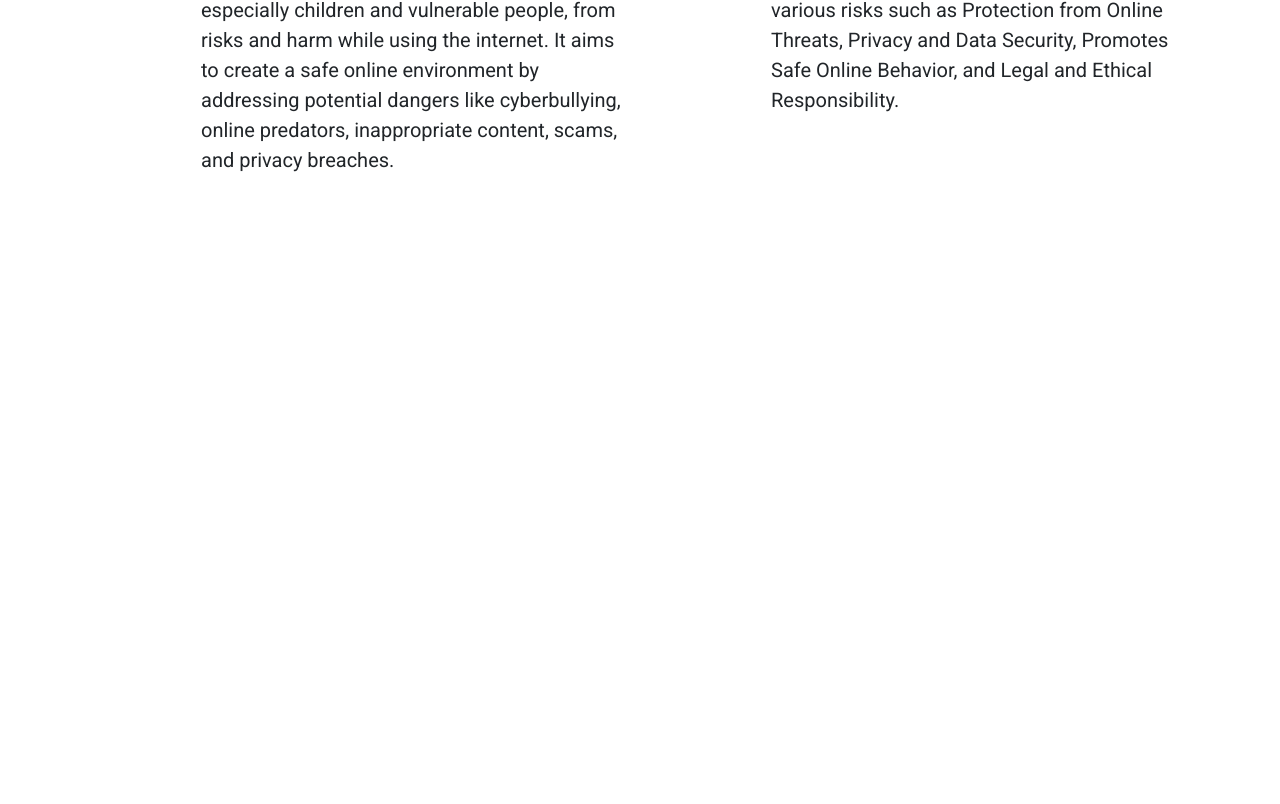
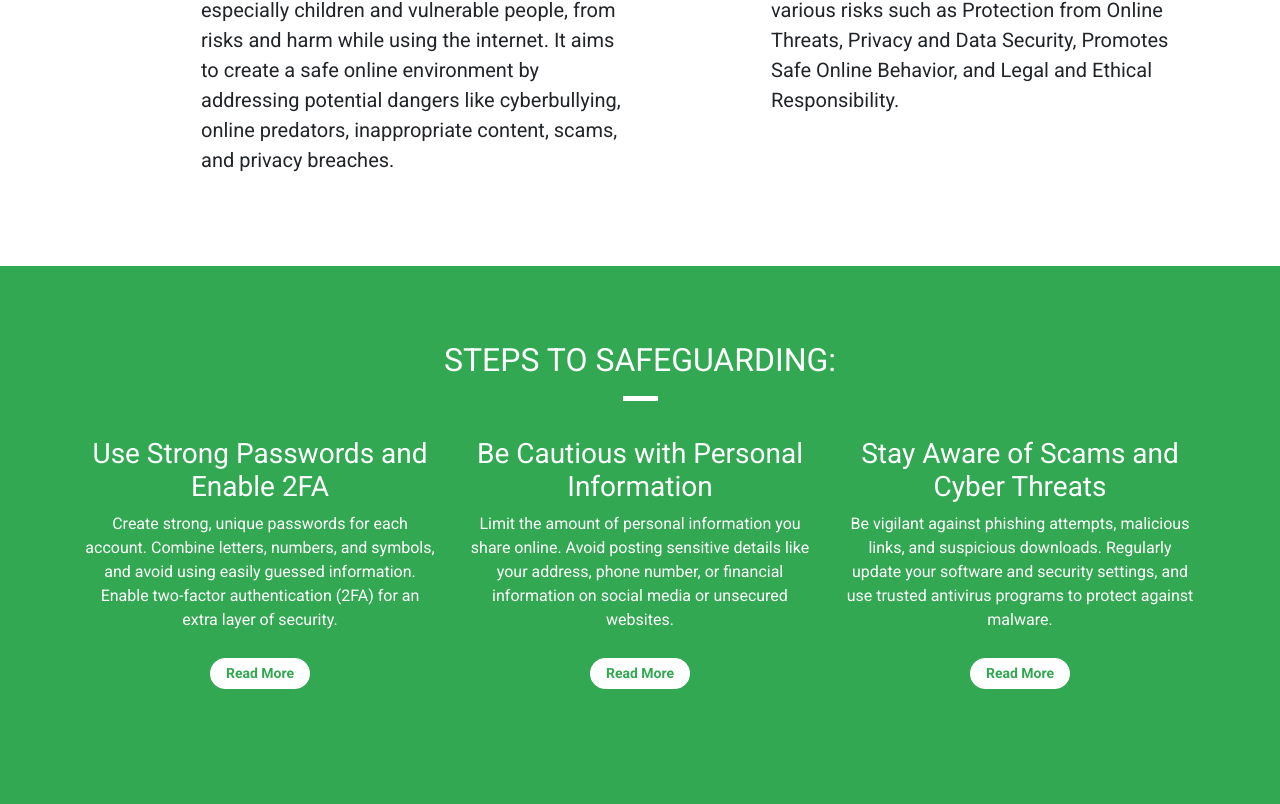
Before and after one commit to BritishM4tt/Shielded-Steps, a plain HTML site: page index.html in a window 1280 px wide. Shown: the part 1505-2309 px from the top of the page. Before the commit the page ends 1771 px from the top, so only its background shows below. Drawn offline with nearby package versions, Linux system fonts and the light colour scheme.

Commit message:
Added steps to safeguarding

```diff
--- a/index.html
+++ b/index.html
@@ -55,7 +55,7 @@
     </div>
 
     <div class="container-fluid callout-container"></div>
-        <!-- Callout -->
+        <!-- Jumbotron -->
         <div class="opaque-overlay">&nbsp;</div>
         <div class="row">
             <div class="col-12">
@@ -69,10 +69,10 @@
                 </section>
             </div>
         </div>
-        <!-- /.callout -->
+        <!-- /.jumbotron -->
     </div>
 
-    <!-- Quotes -->
+    <!-- Information -->
     <div class="container-wrapper">
         <div class="container quotes-container content-container">
             <section class="quotes">
@@ -111,7 +111,45 @@
                     </div>
                 </div>
             </section>
-            <!-- /.quotes -->
+            <!-- /.information -->
+        </div>
+    </div>
+
+    <!-- Steps -->
+    <div class="container-wrapper container-wrapper--red">
+        <div class="container features-container content-container">
+            <section class="features">
+                <div class="row">
+                    <div class="col-12 page-header">
+                        <h2 class="text-uppercase">Steps to Safeguarding:</h2>
+                        <hr class="block-divider block-divider--short block-divider--white">
+                    </div>
+                </div>
+                <div class="row">
+                    <div class="col-12 col-md-6 col-lg-4">
+                        <div class="feature">
+                            <h3><i class="fas fa-lock d-none d-sm-block"></i>Use Strong Passwords and Enable 2FA</h3>
+                            <p>Create strong, unique passwords for each account. Combine letters, numbers, and symbols, and avoid using easily guessed information. Enable two-factor authentication (2FA) for an extra layer of security.</p>
+                            <p><a class="btn btn-sm btn-light" href="https://www.f-secure.com/gb-en/articles/two-factor-authentication-or-a-strong-password">Read More</a></p>
+                        </div>
+                    </div>
+                    <div class="col-12 col-md-6 col-lg-4">
+                        <div class="feature">
+                            <h3><i class="fas fa-id-card d-none d-sm-block"></i>Be Cautious with Personal Information</h3>
+                            <p>Limit the amount of personal information you share online. Avoid posting sensitive details like your address, phone number, or financial information on social media or unsecured websites.</p>
+                            <p><a class="btn btn-sm btn-light" href="https://www.chubb.com/us-en/individuals-families/resources/6-ways-to-protect-your-personal-information-online.html">Read More</a></p>
+                        </div>
+                    </div>
+                    <div class="col-12 d-md-none d-lg-block col-lg-4">
+                        <div class="feature">
+                            <h3><i class="fas fa-times-circle d-none d-sm-block"></i>Stay Aware of Scams and Cyber Threats</h3>
+                            <p>Be vigilant against phishing attempts, malicious links, and suspicious downloads. Regularly update your software and security settings, and use trusted antivirus programs to protect against malware.</p>
+                            <p><a class="btn btn-sm btn-light" href="https://www.harborough.gov.uk/info/20066/anti-social_behaviour/374/staying_safe_from_cyber-crime_and_scams#:~:text=Don%27t%20respond%20to%20messages,set%20up%20two-factor%20authentication">Read More</a></p>
+                        </div>
+                    </div>
+                </div>
+            </section>
+            <!-- /.steps -->
         </div>
     </div>
 </body>
```
